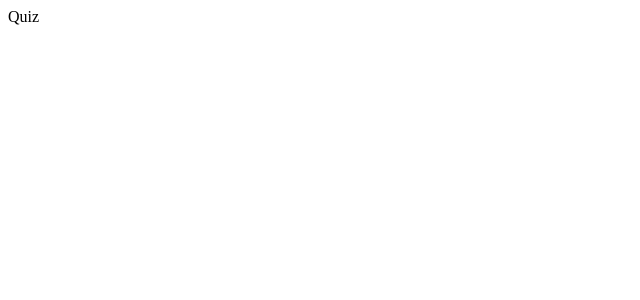
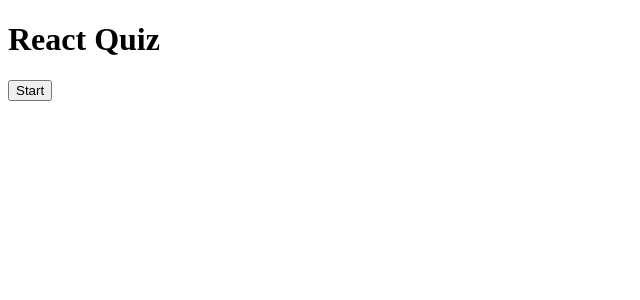
Before and after one commit to dan47bennett/typescript, a React (Create React App) app: page / in a window 1280 px wide. Shown: the top 300 px of the page, without its empty margins (0-640 px from the left). Built offline with nearby package versions, Linux system fonts and the light colour scheme; a web font is replaced by a local one.

Commit message:
feat: full functionality

```diff
--- a/src/App.tsx
+++ b/src/App.tsx
@@ -1,7 +1,101 @@
-import React from 'react';
+import React, { useState } from 'react';
+import { fetchQuestions, QuestionState, Difficulty } from './API';
 
-function App() {
-	return <div className="App">Quiz</div>;
-}
+import QuestionCard from './components/QuestionCard';
+
+export type AnswerObject = {
+	question: string;
+	answer: string;
+	correct: boolean;
+	correctAnswer: string;
+};
+
+const TOTAL_QUESTIONS = 10;
+
+const App = () => {
+	const [loading, setLoading] = useState(false);
+	const [questions, setQuestions] = useState<QuestionState[]>([]);
+	const [number, setNumber] = useState(0);
+	const [userAnswers, setUserAnswers] = useState<AnswerObject[]>([]);
+	const [score, setScore] = useState(0);
+	const [gameOver, setGameOver] = useState(true);
+
+	const startTrivia = async () => {
+		setLoading(true);
+		setGameOver(false);
+
+		const newQuestions = await fetchQuestions(
+			TOTAL_QUESTIONS,
+			Difficulty.EASY
+		);
+
+		setQuestions(newQuestions);
+		setScore(0);
+		setUserAnswers([]);
+		setNumber(0);
+		setLoading(false);
+	};
+
+	const checkAnswer = (e: React.MouseEvent<HTMLButtonElement>) => {
+		if (!gameOver) {
+			const selectedAnswer: string = e.currentTarget.value;
+			const correctAnswer: string = questions[number].correct_answer;
+			const answerIsCorrect: boolean = correctAnswer === selectedAnswer;
+
+			if (answerIsCorrect) setScore((prev) => prev + 1);
+			const answerObject: AnswerObject = {
+				question: questions[number].question,
+				answer: selectedAnswer,
+				correct: answerIsCorrect,
+				correctAnswer: correctAnswer,
+			};
+			setUserAnswers((prev) => [...prev, answerObject]);
+		}
+	};
+
+	const nextQuestion = () => {
+		const nextQuestion: number = number + 1;
+		if (nextQuestion === TOTAL_QUESTIONS) {
+			setGameOver(true);
+		} else {
+			setNumber(nextQuestion);
+		}
+	};
+
+	return (
+		<div className="App">
+			<h1>React Quiz</h1>
+			{(gameOver || userAnswers.length === TOTAL_QUESTIONS) && (
+				<button className="start" onClick={startTrivia}>
+					Start
+				</button>
+			)}
+
+			{!gameOver && <p className="score">Score: {score}</p>}
+
+			{loading && <p>Loading Questions...</p>}
+
+			{!loading && !gameOver && (
+				<QuestionCard
+					questionNumber={number + 1}
+					totalQuestions={TOTAL_QUESTIONS}
+					question={questions[number].question}
+					answers={questions[number].answers}
+					userAnswer={userAnswers ? userAnswers[number] : undefined}
+					callback={checkAnswer}
+				/>
+			)}
+
+			{!gameOver &&
+				!loading &&
+				userAnswers.length === number + 1 &&
+				number !== TOTAL_QUESTIONS - 1 && (
+					<button className="next" onClick={nextQuestion}>
+						Next Question
+					</button>
+				)}
+		</div>
+	);
+};
 
 export default App;
```
